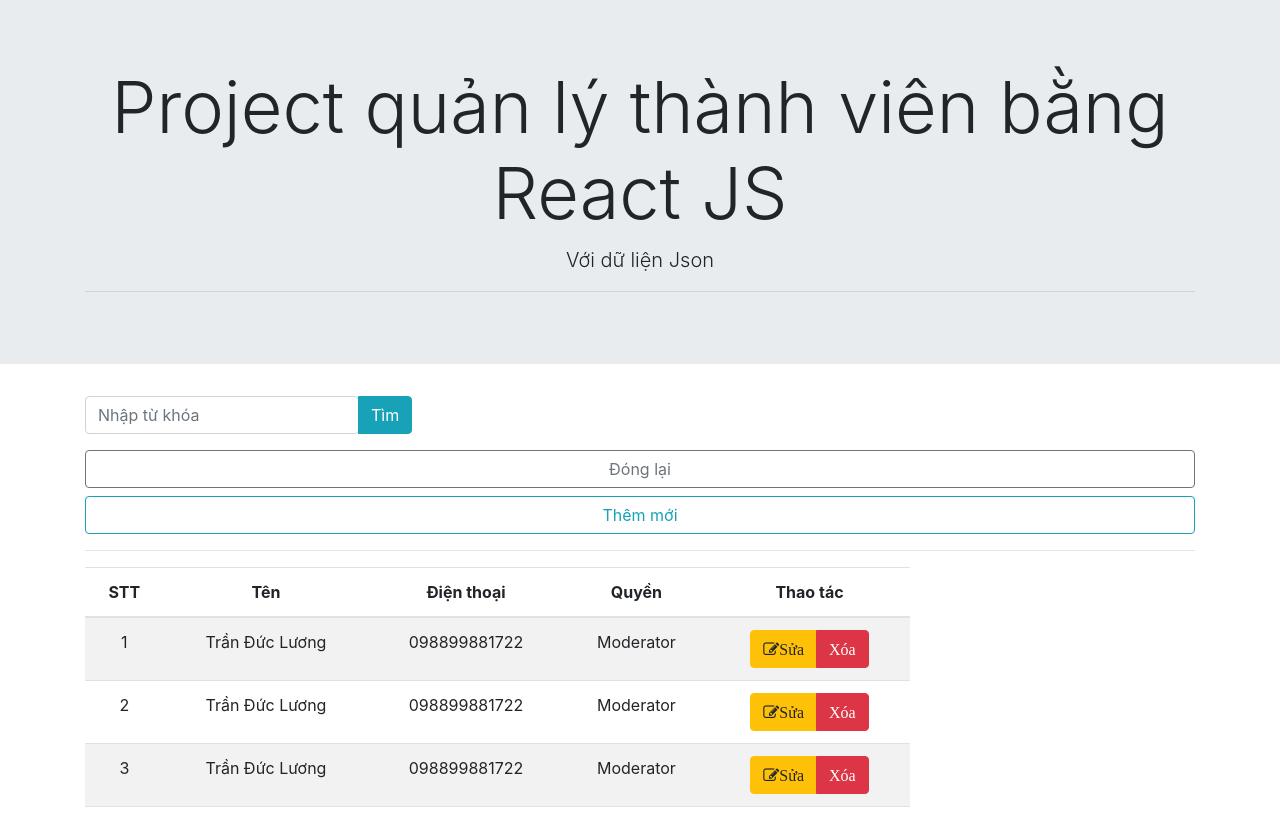
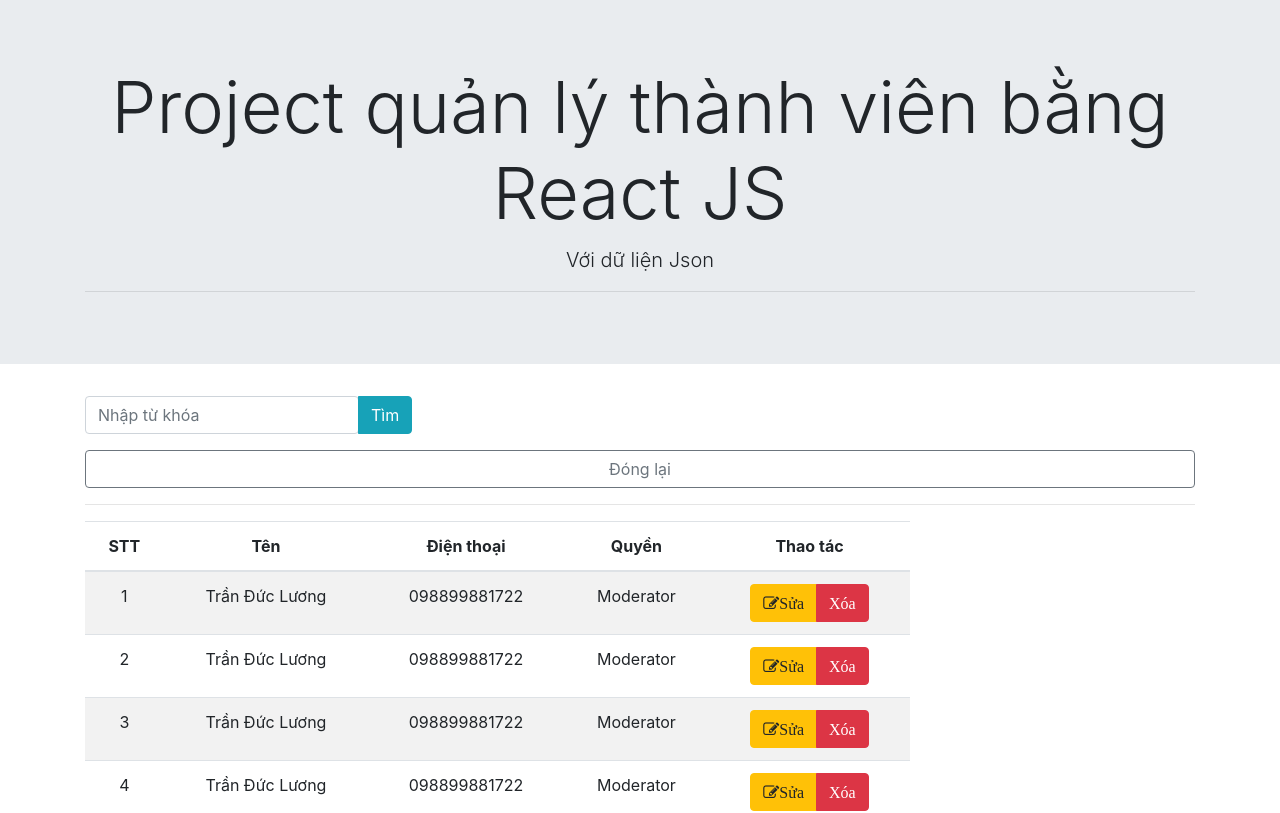
Before and after one commit to cntt2-tamguyen/react-js, a React (Create React App) app: page / in a window 1280 px wide. Shown: the top 813 px of the page. Built offline with nearby package versions, Linux system fonts and the light colour scheme.

Commit message:
[PHAN-22] 063 Hoan thien thao tac giua cac component ngang cap

```diff
--- a/src/Components/App.js
+++ b/src/Components/App.js
@@ -29,7 +29,7 @@
       <div className="search-form">
         <div className="container">
           <div className="row">
-            <Search ketNoi={()=>this.doiTrangThai()}/>
+            <Search ketNoi={()=>this.doiTrangThai()} hienThiForm={this.state.hienThiForm}/>
             <TableData/>
             <AddUser hienThiForm={this.state.hienThiForm}/>
           </div>
--- a/src/Components/Search.js
+++ b/src/Components/Search.js
@@ -1,6 +1,16 @@
 import React, { Component } from 'react';
 
 class Search extends Component {
+
+    hienThiNut = () => {
+        if (this.props.hienThiForm===true) {
+            return <div className="btn btn-block btn-outline-secondary"  onClick={()=>this.props.ketNoi()}>Đóng lại</div>;
+        }
+        else {
+            return <div className="btn btn-block btn-outline-info"  onClick={()=>this.props.ketNoi()}>Thêm mới</div>;
+        }
+    }
+
     render() {
         return (
 
@@ -11,11 +21,8 @@
                             <div className="btn btn-info">Tìm</div>
                         </div>
                     </div>
-                    <div className="form-group">
-                        <div className="btn btn-block btn-outline-secondary" onClick={()=>this.props.ketNoi()}>Đóng lại</div>
-                        <div className="btn btn-block btn-outline-info" onClick={()=>this.props.ketNoi()}>Thêm mới</div>
-                    </div>
-                    <hr />
+                    {this.hienThiNut()}
+                     <hr />
                 </div>
 
         );
```
